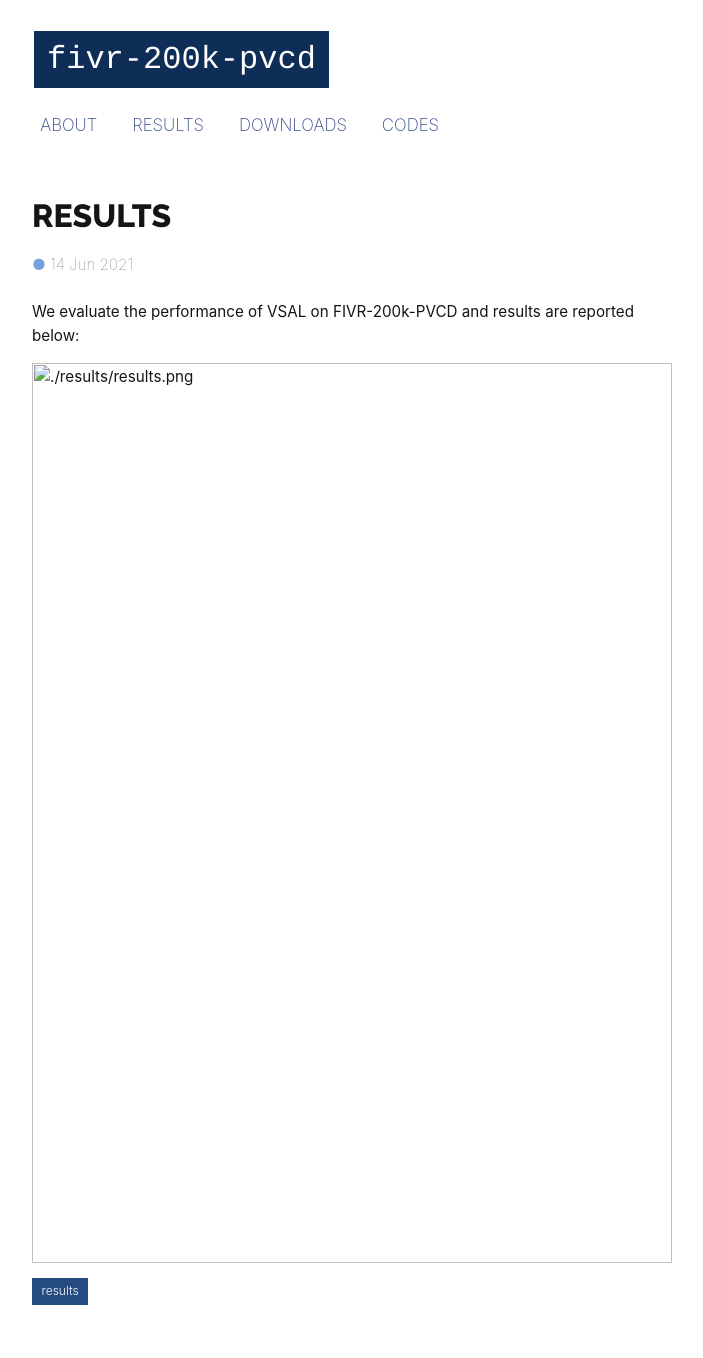
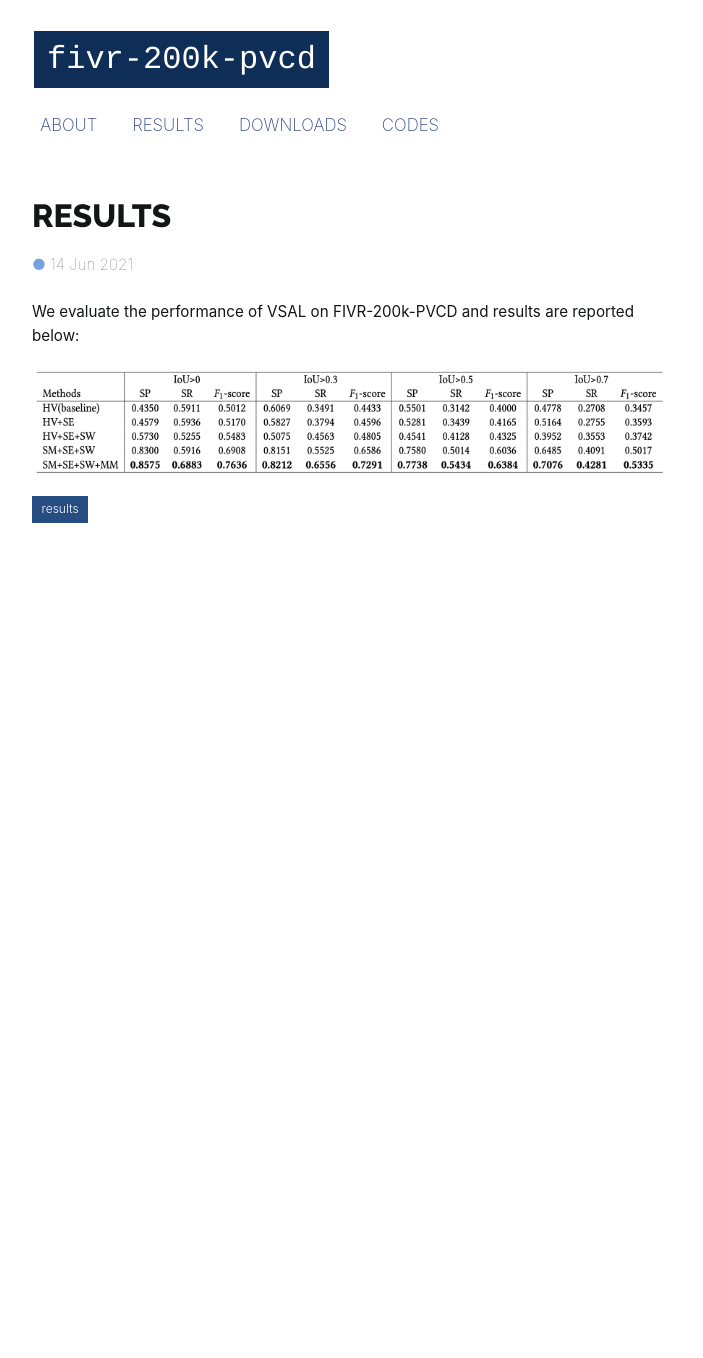
Before and after one commit to PVCD-VSAL/vsal, a Jekyll site: the page built from results/index.md, in a window 1280 px wide. Shown: the whole page, without its empty margins (288-991 px from the left). Built offline with Jekyll 4.4.1, drawn with Linux system fonts in a browser that asks for light colours; some web fonts are replaced; after the commit the page ends 900 px from its top, so only the background shows below that.

Commit message:
Update index.md

```diff
--- a/results/index.md
+++ b/results/index.md
@@ -7,4 +7,4 @@ tags: [results]
 
 We evaluate the performance of VSAL on FIVR-200k-PVCD and results are reported below:
 
-![./results/results.png](./results/results.png)
+![https://raw.githubusercontent.com/PVCD-VSAL/vsal/master/results/results.png](https://raw.githubusercontent.com/PVCD-VSAL/vsal/master/results/results.png)
```
